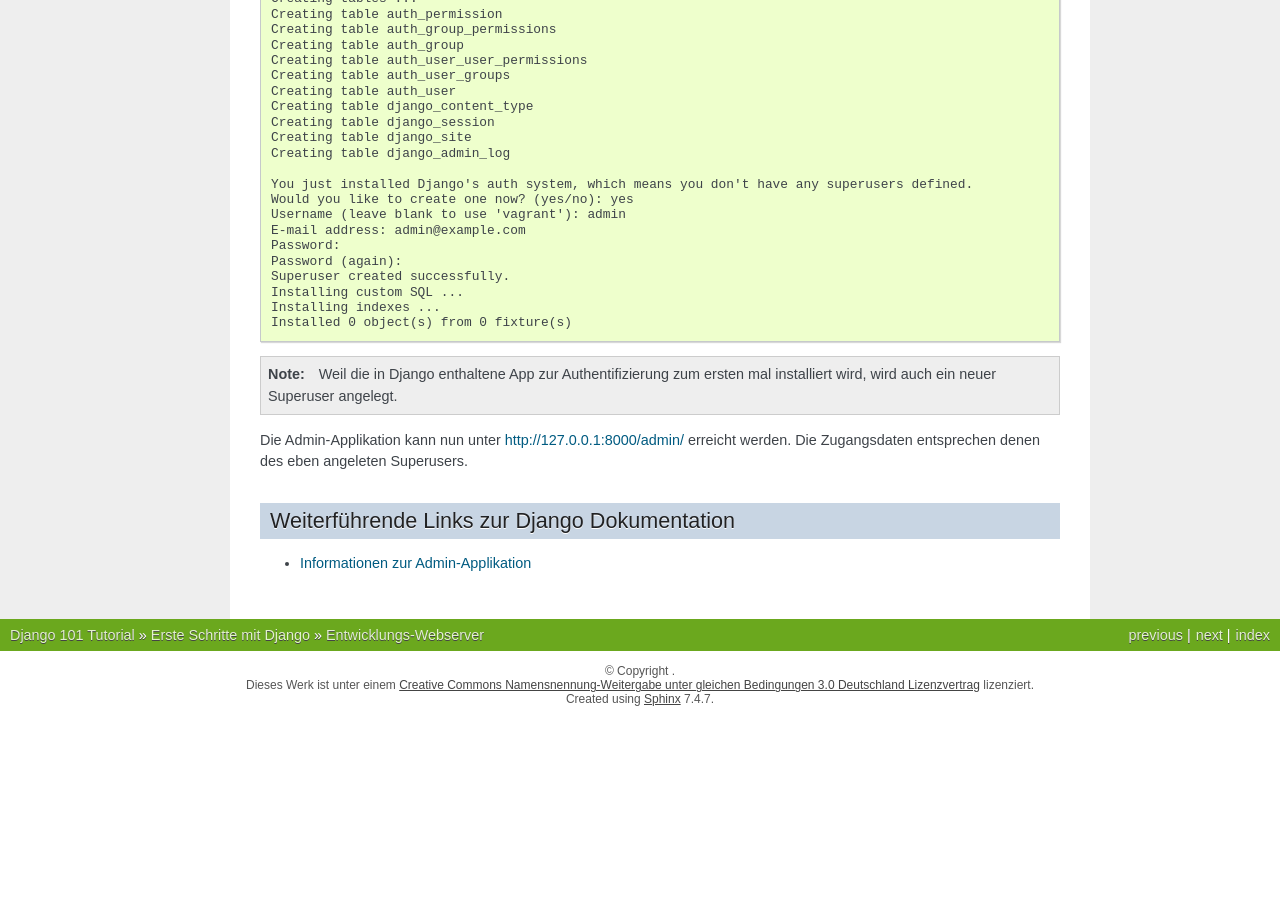
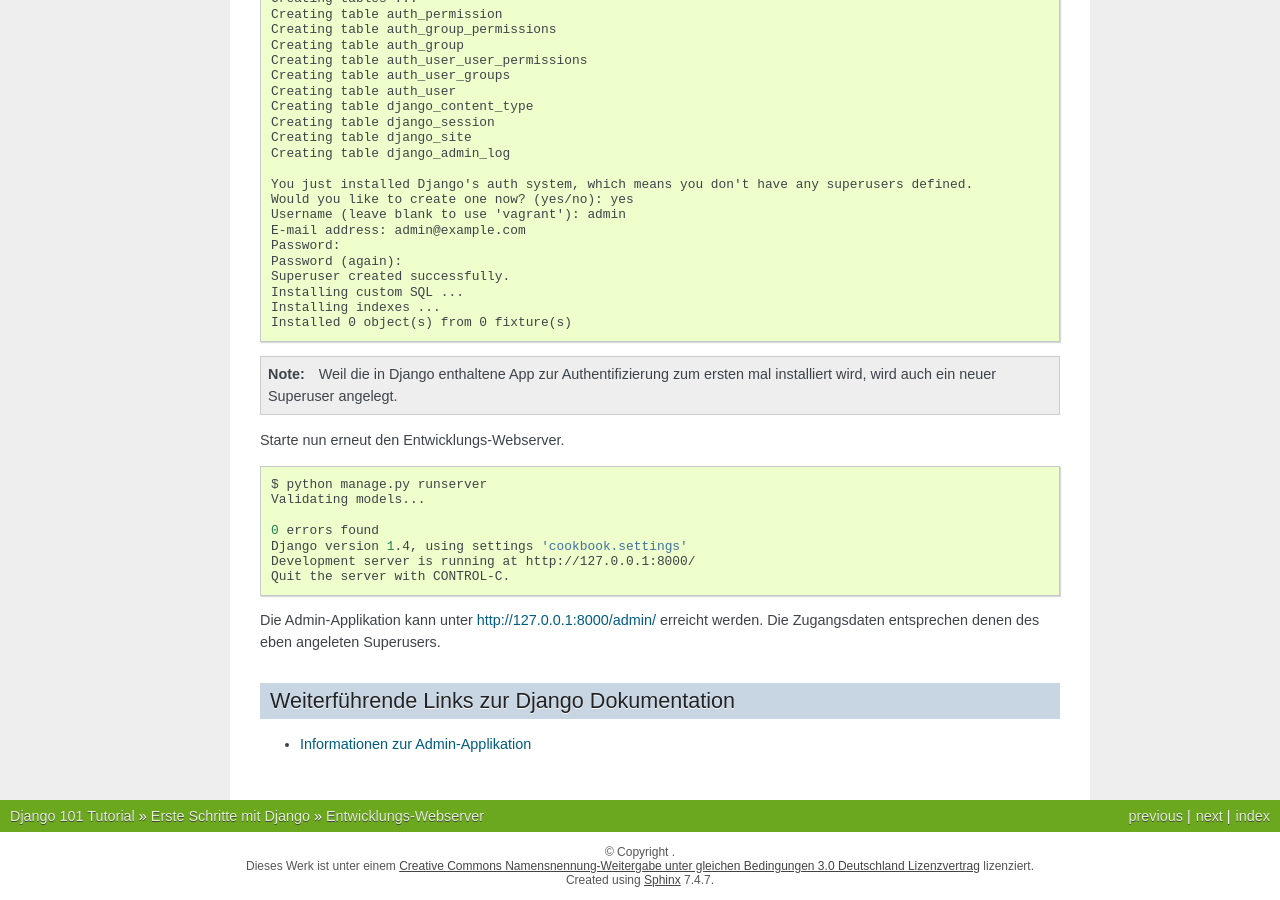
Before and after one commit to OpenTechSchool/django-101, a Sphinx documentation site: the page built from docs/erste_schritte/testserver.rst, in a window 1280 px wide and 900 px high, scrolled down 2379 px. Built offline with Sphinx 7.4.7, drawn with Linux system fonts in a browser that asks for light colours; before the commit the page ends 3098 px from its top, so only the background shows below that.

Commit message:
Start webserver after first syncdb

```diff
--- a/docs/erste_schritte/testserver.rst
+++ b/docs/erste_schritte/testserver.rst
@@ -156,7 +156,19 @@
     Weil die in Django enthaltene App zur Authentifizierung zum ersten mal
     installiert wird, wird auch ein neuer Superuser angelegt.
 
-Die Admin-Applikation kann nun unter http://127.0.0.1:8000/admin/ erreicht werden. Die Zugangsdaten entsprechen denen des eben angeleten Superusers.
+Starte nun erneut den Entwicklungs-Webserver.
+
+..  code-block:: bash
+
+    $ python manage.py runserver
+    Validating models...
+
+    0 errors found
+    Django version 1.4, using settings 'cookbook.settings'
+    Development server is running at http://127.0.0.1:8000/
+    Quit the server with CONTROL-C.
+
+Die Admin-Applikation kann unter http://127.0.0.1:8000/admin/ erreicht werden. Die Zugangsdaten entsprechen denen des eben angeleten Superusers.
 
 Weiterführende Links zur Django Dokumentation
 =============================================
```
